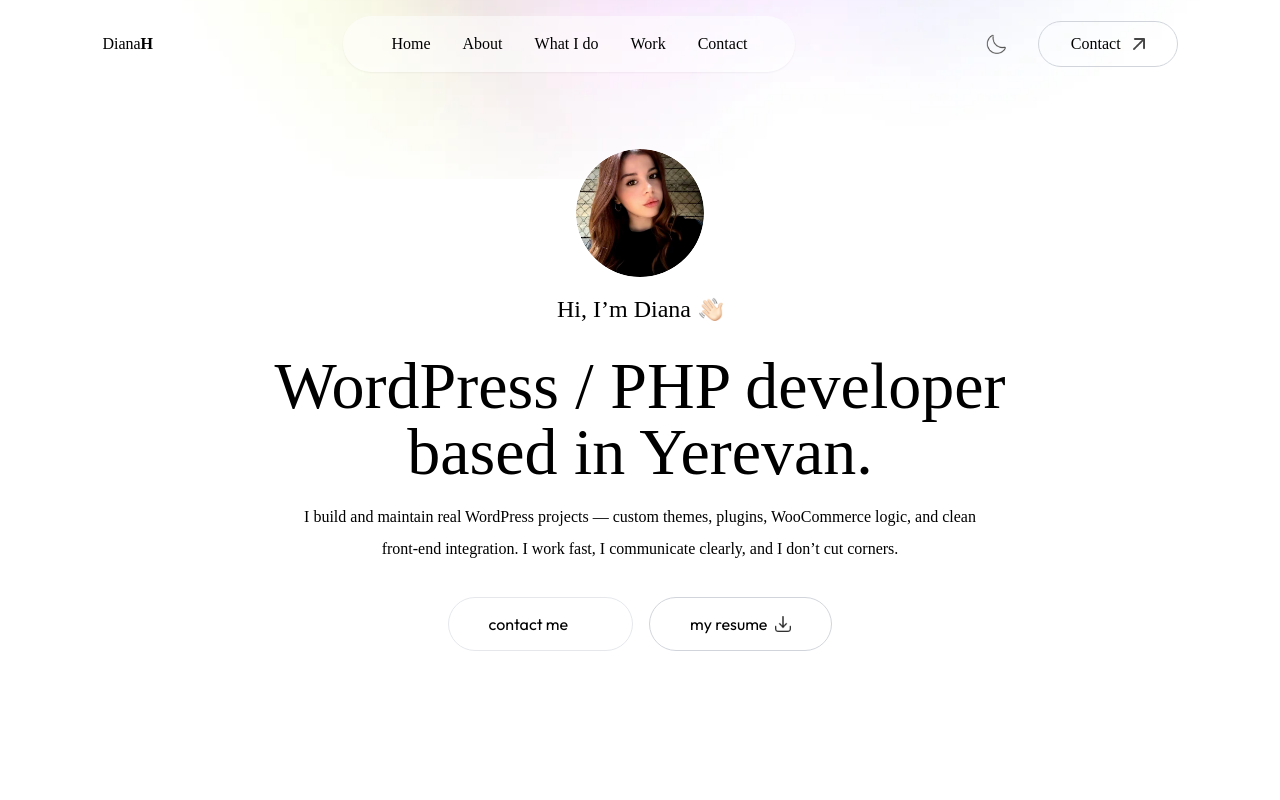
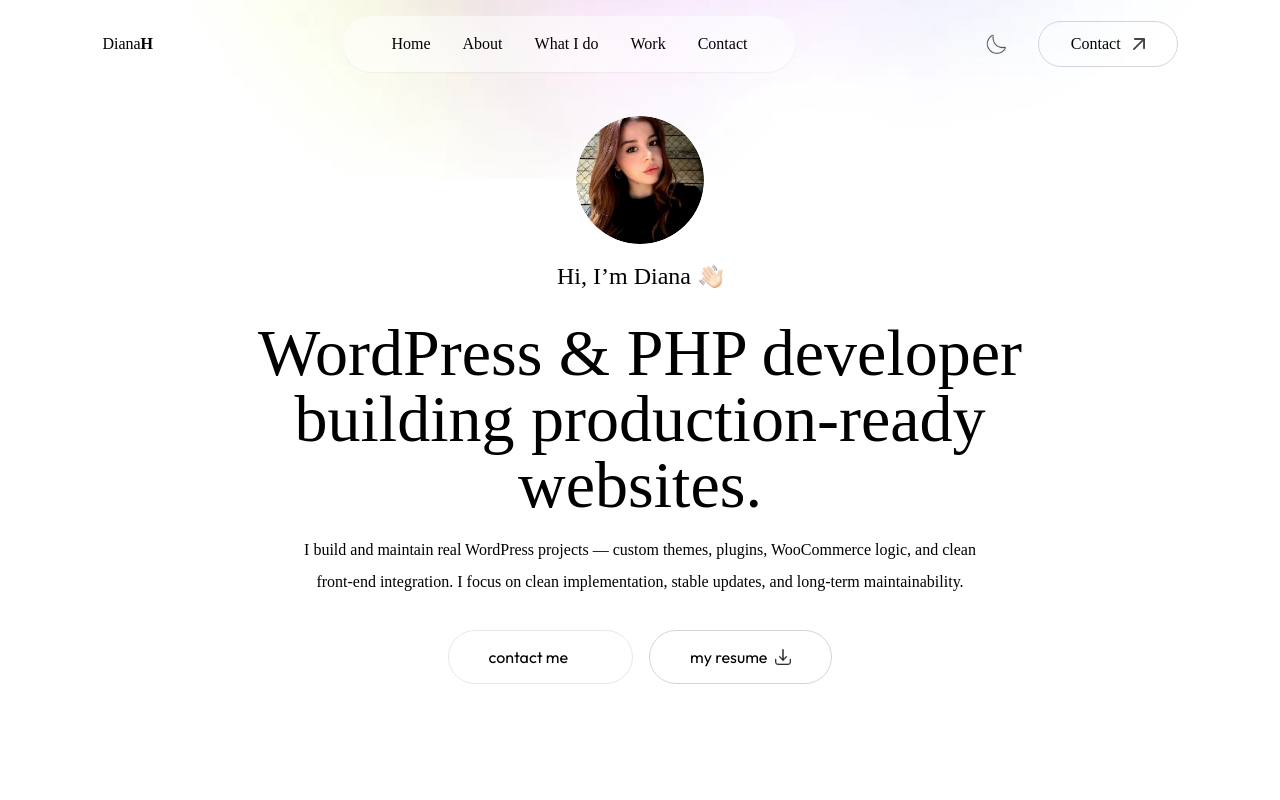
Before and after one commit to DianaHak/portfolio, a website: page index.html in a window 1280 px wide. Shown: the top 800 px of the page. Drawn offline with Linux system fonts and the light colour scheme; a web font is replaced by a local one.

Commit message:
Update index.html

```diff
--- a/index.html
+++ b/index.html
@@ -89,12 +89,12 @@
     </h3>
 
     <h1 class="text-3xl sm:text-6xl lg:text-[66px] font-Ovo">
-      WordPress / PHP developer based in Yerevan.
+WordPress & PHP developer building production-ready websites.
     </h1>
 
     <p class="max-w-2xl mx-auto font-Ovo">
       I build and maintain real WordPress projects — custom themes, plugins, WooCommerce logic, and clean front-end
-      integration. I work fast, I communicate clearly, and I don’t cut corners.
+      integration. I focus on clean implementation, stable updates, and long-term maintainability.
     </p>
 
     <div class="flex flex-col sm:flex-row items-center gap-4 mt-4">
@@ -281,7 +281,7 @@
           class="bg-white w-10/12 rounded-md absolute bottom-5 left-1/2 -translate-x-1/2 py-3 px-5 flex items-center justify-between duration-500 group-hover:bottom-7">
           <div>
             <h2 class="font-semibold">@hishu_remindbot</h2>
-            <p class="text-sm text-gray-700">Side project · automation</p>
+            <p class="text-sm text-gray-700">Automation · backend logic · scheduling</p>
           </div>
           <div
             class="border rounded-full border-black w-9 aspect-square flex items-center justify-center shadow-[2px_2px_0_#000] group-hover:bg-[#cfe8db] transition">
```
